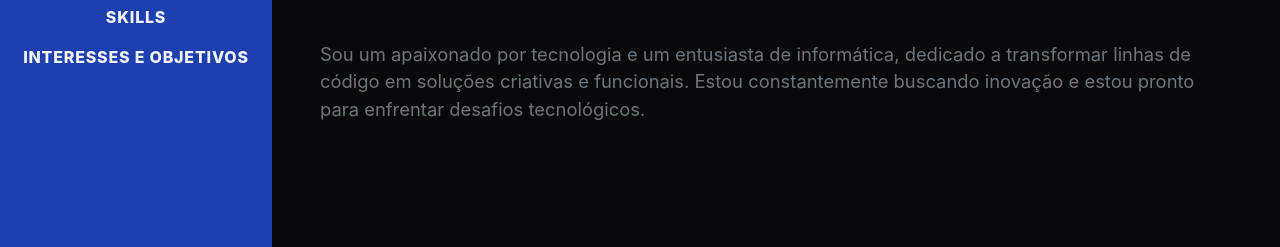
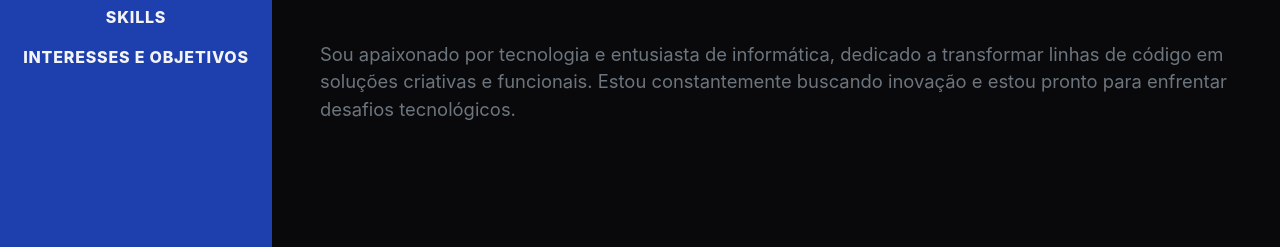
Before and after one commit to marciofreire99/portifolio-marcio, a plain HTML site: page index.html in a window 1280 px wide. Shown: the part 475-722 px from the top of the page. Drawn offline with nearby package versions, Linux system fonts and the light colour scheme; a web font is replaced by a local one.

Commit message:
Update index.html

```diff
--- a/index.html
+++ b/index.html
@@ -54,7 +54,7 @@
                     <div class="sobremim">
                         <h3>Sobre Mim</h1>
                         <p class="lead mb-5">Olá, me chamo Marcio Freire A. Santos, tenho 23 anos e atualmente resido no município de Atibaia-SP.</p>
-                        <p class="lead mb-5">Sou um apaixonado por tecnologia e um entusiasta de informática, dedicado a transformar linhas de código em soluções criativas e funcionais. Estou constantemente buscando inovação e estou pronto para enfrentar desafios tecnológicos.</p>
+                        <p class="lead mb-5">Sou apaixonado por tecnologia e entusiasta de informática, dedicado a transformar linhas de código em soluções criativas e funcionais. Estou constantemente buscando inovação e estou pronto para enfrentar desafios tecnológicos.</p>
                     </div>
 
                 </div>
```
